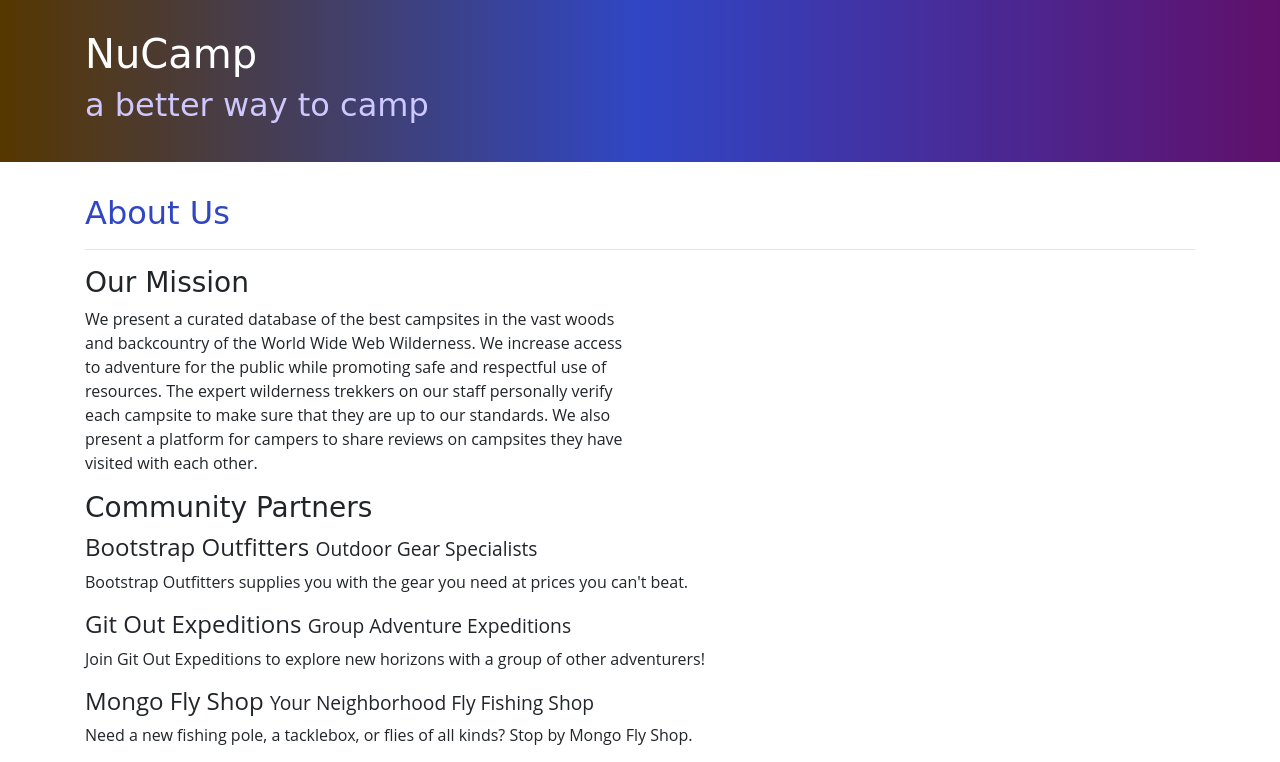
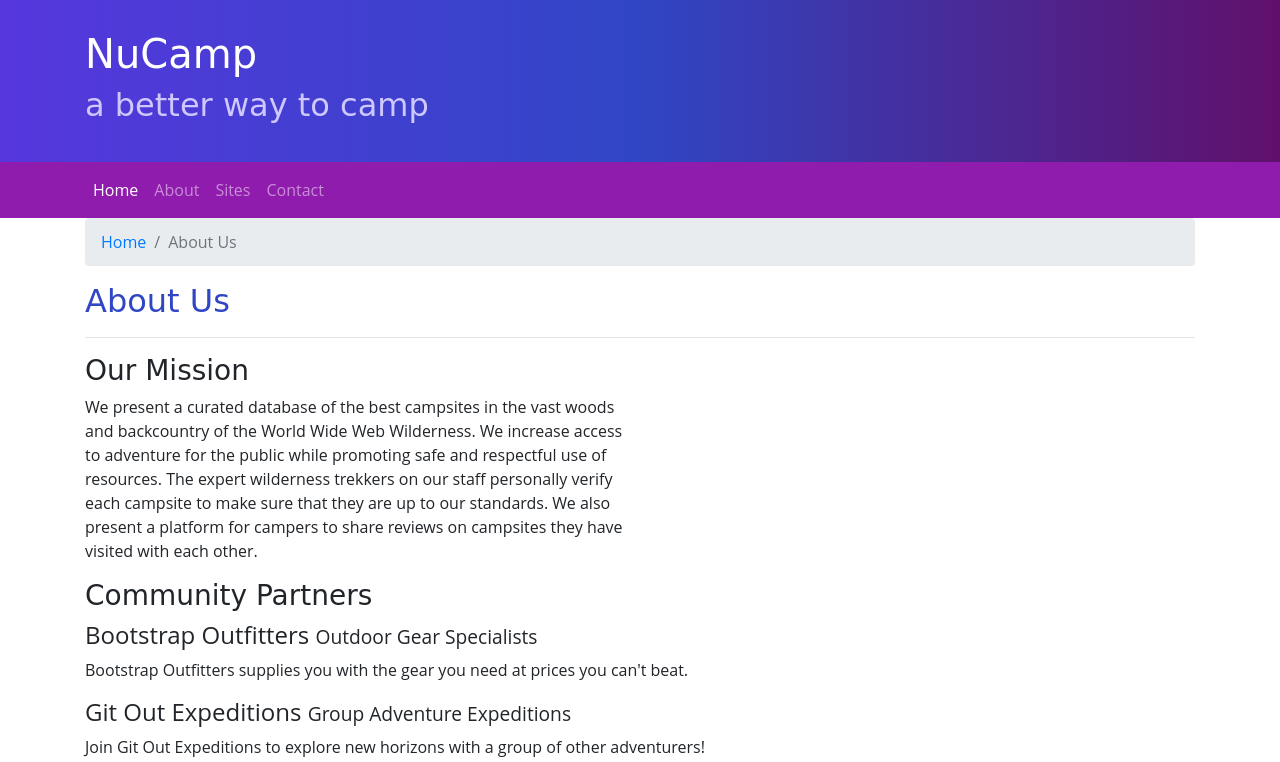
Before and after one commit to innovationext/bootstrapclass, a website: page aboutus.html in a window 1280 px wide. Shown: the top 762 px of the page. Drawn offline with nearby package versions, Linux system fonts and the light colour scheme.

Commit message:
Navbar and Breadcrumbs

```diff
--- a/aboutus.html
+++ b/aboutus.html
@@ -28,9 +28,29 @@
         </div>
     </header>
 
+    <nav class="navbar navbar-expand-sm navbar-dark sticky-top">
+        <div class="container">
+            <button class="navbar-toggler ml-auto" type="button" data-toggle="collapse" data-target="#nucampNavbar">
+                    <span class="navbar-toggler-icon"></span>
+            </button>
+            <div class="collapse navbar-collapse" id="nucampNavbar">
+                <ul class="navbar-nav">
+                        <li class="nav-item active"><a class="nav-link" href="index.html">Home</a></li>
+                        <li class="nav-item"><a class="nav-link" href="#">About</a></li>
+                        <li class="nav-item"><a class="nav-link" href="#">Sites</a></li>
+                        <li class="nav-item"><a class="nav-link" href="#">Contact</a></li>
+                </ul>
+            </div>
+        </div>
+    </nav>
+
     <div class="container">
         <div class="row">
             <div class="col">
+                <ol class="breadcrumb">
+                    <li class="breadcrumb-item"><a href="index.html">Home</a></li>
+                    <li class="breadcrumb-item active">About Us</li>
+                </ol>
                <h2>About Us</h2>
                <hr />
             </div>
--- a/css/styles.css
+++ b/css/styles.css
@@ -20,8 +20,9 @@ footer {
 }
 
 .jumbotron {
+    margin: 0;
     padding: 30px;
-    background-image: linear-gradient(to right, #563700,
+    background-image: linear-gradient(to right, #5637DD,
     #3046C5, #60106B);
     color: white;
 }
@@ -31,3 +32,7 @@ footer {
     border-bottom: 1px ridge;
     min-height: 200px;
 }
+
+.navbar {
+    background-color: #901CAD;
+}
```
Also changed, not shown: index.html (+16 -0 lines).
